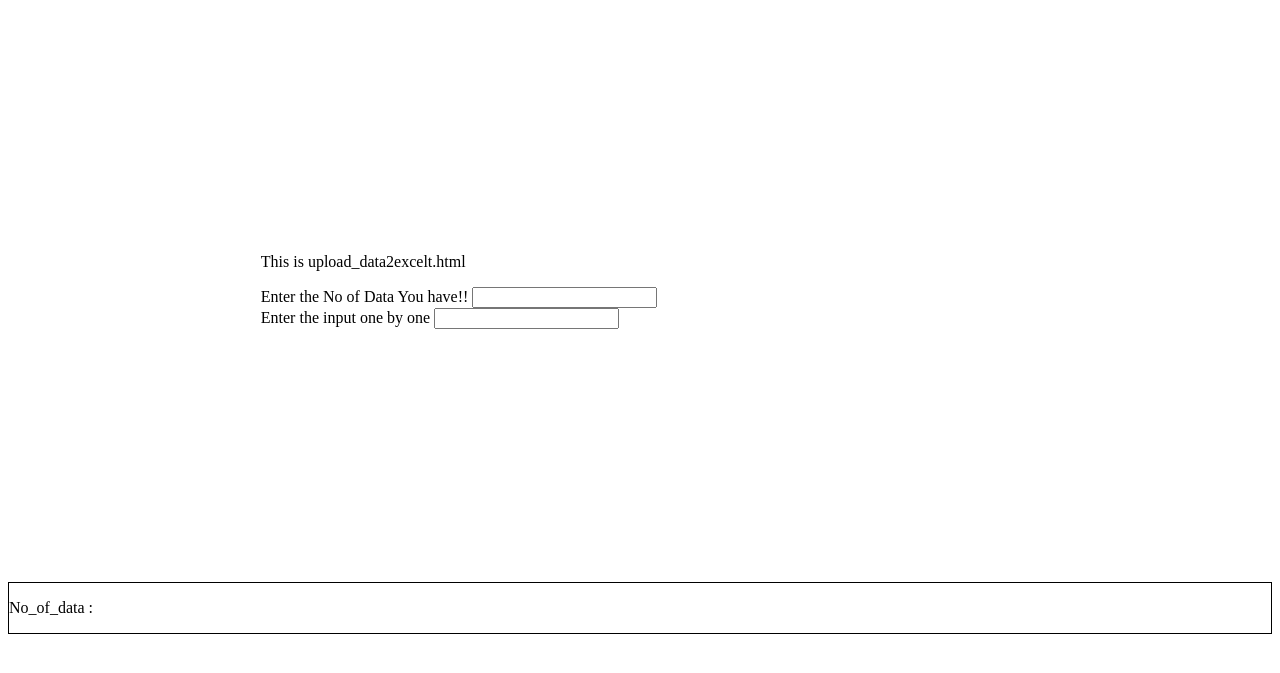
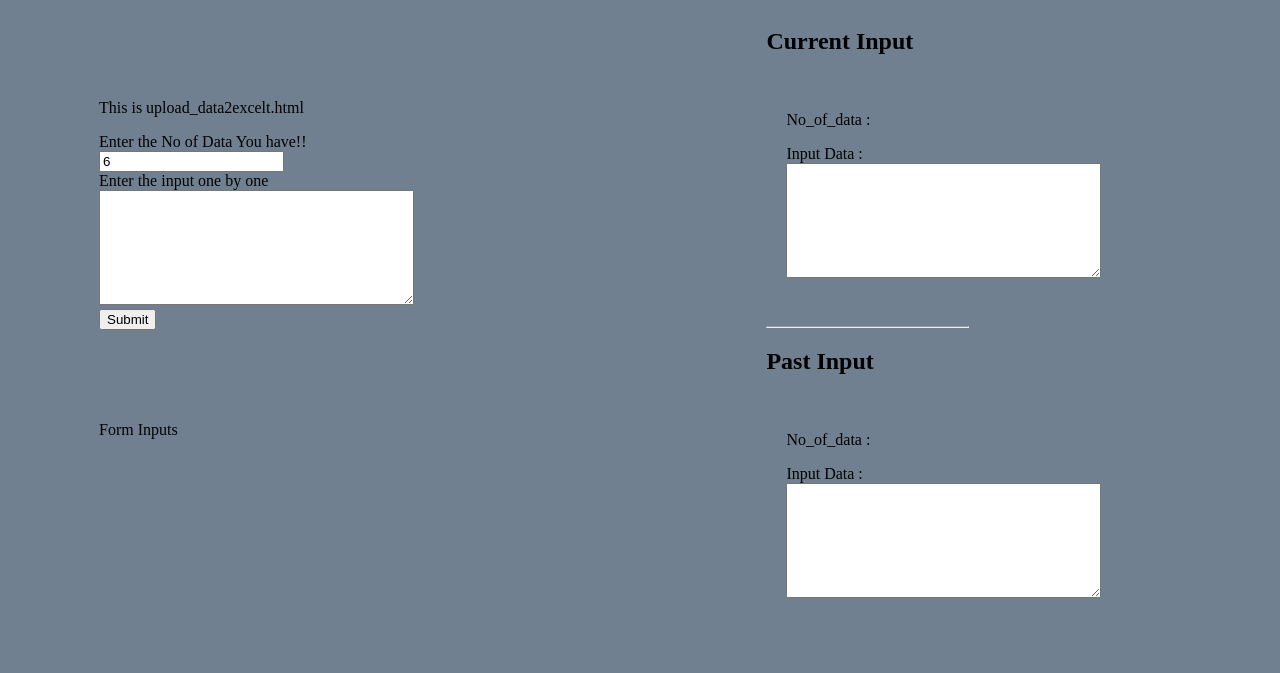
Before and after one commit to rprakashdass/Excel_data_uploader, a Flask app: page /upload_data2excel/ in a window 1280 px wide. Shown: the top 673 px of the page. Run offline with Flask 3, Linux system fonts and the light colour scheme.

Commit message:
update index

```diff
--- a/App/static/script.js
+++ b/App/static/script.js
@@ -1,3 +1,5 @@
+let nofdata = 0
+let data = []
 
 function upload_sheet(){
     url = document.location.href
@@ -5,6 +7,25 @@ function upload_sheet(){
     alert(url)
 }
 
-function display(value) {
-    document.getElementById('display_input').innerHTML = value
+function display_len(value) {
+    nofdata = value
+    document.getElementById('display_len').innerHTML = value
 }
+
+function display_data(data){
+    input_data += data
+    document.getElementById('display_data').innerHTML = data;
+}
+
+function displayPast(nofdata, input_data){
+    document.getElementById('past-nofdata').innerHTML = nofdata;
+    document.getElementById('past-data').innerHTML = input_data;
+}
+
+function getInputs(data){
+    const nofdata =  data[0].value;
+    const input_data =  data[1].value;
+    data += input_data;
+    displayPast(nofdata,input_data);
+    // data.submit();
+}
--- a/App/static/style.css
+++ b/App/static/style.css
@@ -1,3 +1,30 @@
+body {
+    background-color:slategray;
+}
+
+.left-section {
+    background-color:slategray;
+    float: left;
+    width: 60%;
+    height: 90%;
+}
+
+.right-section {
+    background-color: slategray;
+    float: left;
+    width: 40%;
+}
+
+.vr {
+    border-right: 1px solid rgb(123, 55, 55);
+}
+
+@media screen and (max-width: 700px){
+    .left-section,.right-section{
+        width: 100%;
+    }
+}
+
 .center{
     position: relative;
     margin: 20%;
@@ -6,3 +33,13 @@
 .border{
     border: 1px solid black;
 }
+
+.live-input-box{
+    padding: 20px;
+    /* margin-top: -200px; */
+}
+
+textarea{
+    height: 109px;
+    width: 309px;
+}
--- a/App/templates/base.html
+++ b/App/templates/base.html
@@ -13,5 +13,16 @@
   {% block content %}
 
   {% endblock %}
+  <section class="left-section">
+    {% block left_section %}
+
+    {% endblock %}
+  </section>
+  <div class="vr"> </div>
+  <section class="right-section">
+    {% block right_section %}
+
+    {% endblock %}
+  </section>
 </body>
 </html>
--- a/App/templates/upload_data2excelt.html
+++ b/App/templates/upload_data2excelt.html
@@ -1,19 +1,38 @@
 {% extends 'base.html' %}
 
-{% block title %}
-    Data to ExcelSheet
+{% block left_section %}
+    <section class="left-section">
+        <div class="center">
+            <p>This is upload_data2excelt.html</p>
+            <form method="post" onsubmit="event.preventDefault();  getInputs(this);">
+                <label for="nofdata"> Enter the No of Data You have!! </label>
+                <input type="number" id="nofdata" name="nofdata" value="6" oninput="display_len(this.value)">
+                <br>
+                <label for="input_data"> Enter the input one by one </label>
+                <textarea type="text" id="input_data" name="input_data" value="text" oninput="display_data(this.value)"></textarea>
+                <br>
+                <input type="submit" >
+            </form>
+        </div>
+        <div class="center">
+            <p>Form Inputs</p>
+            <p id="form_inputs"></p>
+        </div>
+    </section>
 {% endblock %}
 
-{% block content %}
-    <div class="center">
-        <p>This is upload_data2excelt.html</p>
-        <label for="nofdata"> Enter the No of Data You have!! </label>
-        <input type="number" name="nofdata" value="" oninput="display(this.value)">
-        <br>
-        <label for="input"> Enter the input one by one </label>
-        <input type="text">
-    </div>
-    <div class="border" >
-        <p>No_of_data : <span id="display_input" ></span> </p>
-    </div>
+{% block right_section %}
+    <section class="right-section">
+        <h2>Current Input</h2>
+        <div class="live-input-box" >
+            <p>No_of_data : <span id="display_len" ></span> </p>
+            <p>Input Data :<textarea id="display_data" > </textarea> </p>
+        </div>
+        <hr>
+        <h2>Past Input</h2>
+        <div class="live-input-box">
+            <p>No_of_data : <span id="past-nofdata" ></span> </p>
+            <p>Input Data :<textarea id="past-data"> </textarea> </p>
+        </div>
+    </section>
 {% endblock %}
--- a/App/upload_data2excel.py
+++ b/App/upload_data2excel.py
@@ -1,9 +1,18 @@
 from flask import (
-    Flask,Blueprint,render_template
+    Flask,Blueprint,render_template,request
 )
+
+from App import upload
 
 bp = Blueprint('upload_data2excel', __name__)
 
-@bp.route('/upload_data2excel/')
+@bp.route('/upload_data2excel/', methods=['GET','POST'])
 def upload_data2excelt():
     return render_template('upload_data2excelt.html')
+
+# @bp.route('/sendData')
+# def sendData():
+#     if request.method == 'POST':
+#         nofdata = request.nofdata
+#         data = request.data
+#     return
```
Also changed, not shown: App/upload.py (renamed from main.py), 1 other file.
